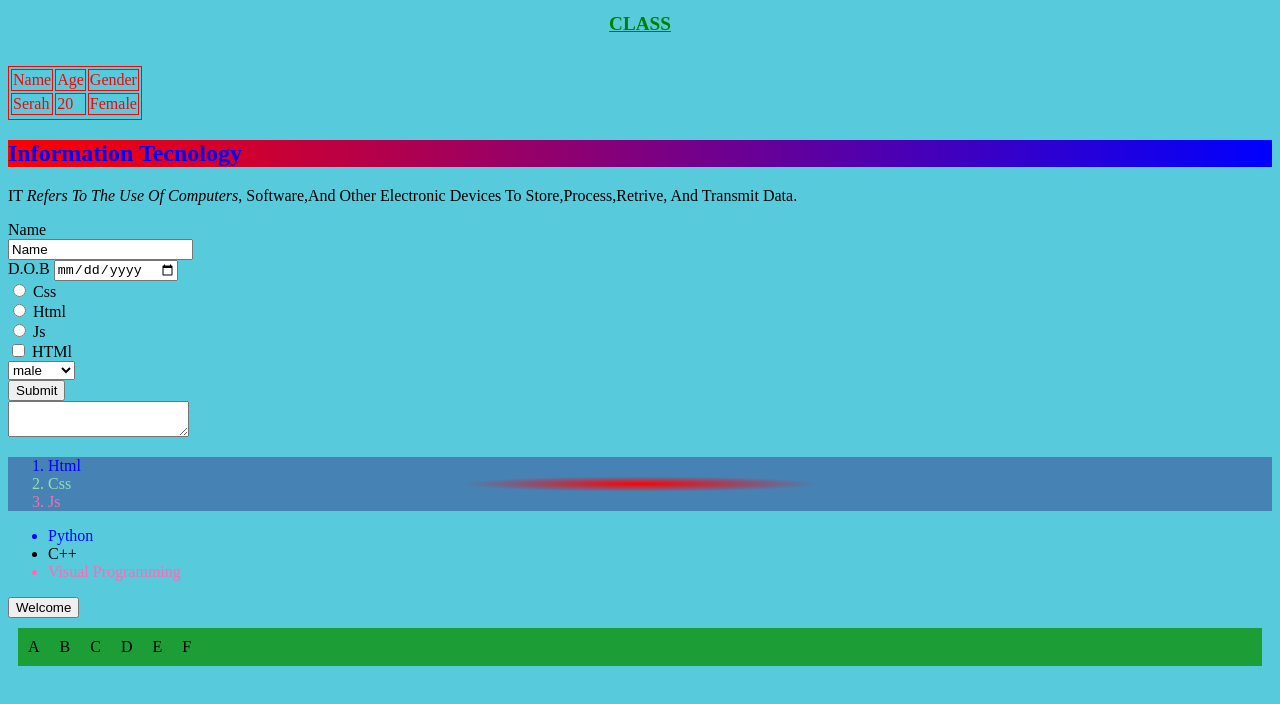
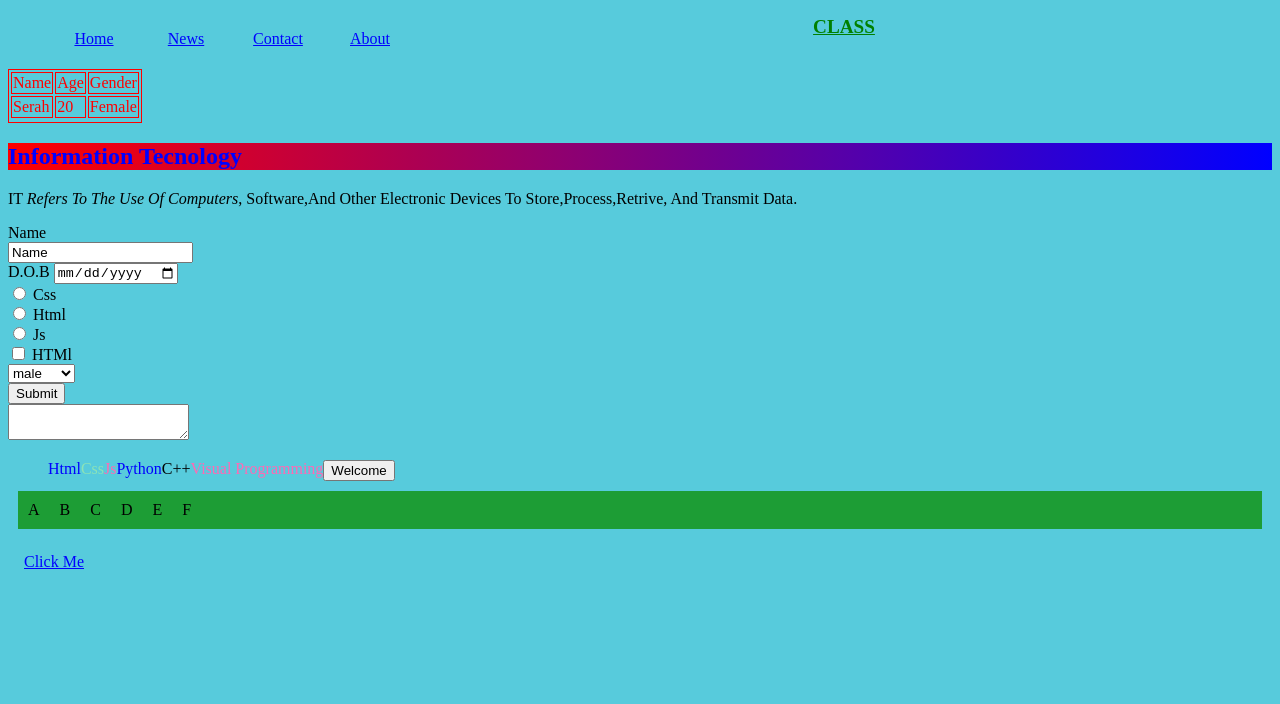
Before and after one commit to Nj4191/css-practise, a plain HTML site: page index.html in a window 1280 px wide. Drawn offline with Linux system fonts and the light colour scheme.

Commit message:
practise

```diff
--- a/index.css
+++ b/index.css
@@ -14,7 +14,6 @@ table,tr,td{
     text-align: center;
     font-size: larger;
     text-transform: uppercase;
-    font font-weight: 800;
 }
 #name {
     color: blue;
@@ -26,6 +25,9 @@ table,tr,td{
 }
 p:hover{
     color: red;
+}
+p:active{
+    color: hotpink;
 }
 li:first-child{
     color: blue;
@@ -53,3 +55,30 @@ li:last-child{
     margin: 10px;
 
 }
+a{
+    color: blue;
+}
+a:active{
+    color: hotpink;
+
+}
+li{
+    display: inline;
+}
+li{
+    float: left;
+}
+a{
+    display: block;
+    padding: 14px 16px;
+    width: 60px;
+    text-align: center;
+    background-image: linear-gradient(to right,green);
+
+}
+li a:hover{
+    color: red;
+}
+.active{
+    background-color: darkmagenta;
+}
--- a/index.html
+++ b/index.html
@@ -7,6 +7,12 @@
     <link rel="stylesheet" href="index.css">
 </head>
 <body>
+    <ul class="vertical nav">
+        <li><a href="#Home">Home</a></li>
+        <li><a href="#News">News</a</li>
+        <li><a href="#contact">Contact</a></li>
+        <li><a href="#About">About</a></li>
+     </ul>
     <h1 class="title">Class</h1>
     <img src="c:\Users\Njogu\Downloads\Coding Cards.jpg" alt="">
     <table>
@@ -72,5 +78,6 @@
         <div class="container item">E</div>
         <div class="container item">F</div>
     </div>
+ <a href="https://www.youtube.com/">click Me</a><br>
 </body>
 </html>
```
